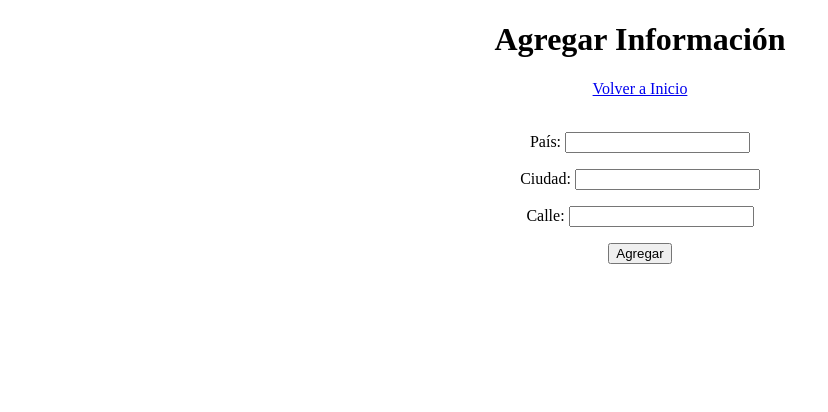
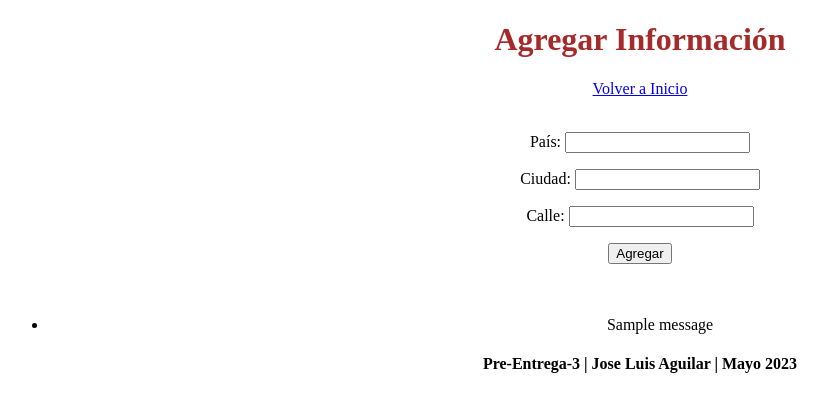
Before and after one commit to joseluis010/proyecto-3.1, a Django app: page /agregar/ in a window 1280 px wide. Shown: the top 412 px of the page, without its empty margins (0-828 px from the left). Run offline with Django 4.2, Linux system fonts and the light colour scheme; tables that the repository leaves empty hold one stand-in row (values such as "Sample post"); one stand-in notice (Sample message) is shown.

Commit message:
El codigo ya esta terminado, arreglar en busqueda

```diff
--- a/apps/home/models.py
+++ b/apps/home/models.py
@@ -16,6 +16,7 @@ class Ciudad(models.Model):
 class Calle(models.Model):
     nombre = models.CharField(max_length=100)
     ciudad = models.ForeignKey(Ciudad, on_delete=models.CASCADE)
+    pais = models.ForeignKey(Pais, on_delete=models.CASCADE)
 
     def __str__(self):
         return self.nombre
--- a/apps/home/templates/agregar_informacion.html
+++ b/apps/home/templates/agregar_informacion.html
@@ -1,13 +1,11 @@
 {% extends 'base.html' %}
 
-{% block title %}
-Agregar Información
-{% endblock %}
+
 
 
 
 {% block content %}
-<h1>Agregar Información</h1>
+<h1 style="color: brown;">Agregar Información</h1>
 <a href="{% url 'home:index' %}" class="btn btn-primary">Volver a Inicio</a>
 <br><br>
 <form method="post">
@@ -15,4 +13,15 @@ Agregar Información
     {{ form.as_p }}
     <button type="submit">Agregar</button>
 </form>
-{% endblock %}
+ <br><br>
+
+{% if messages %}
+<div class="alert alert-danger mt-3">
+    <ul>
+        {% for message in messages %}
+        <li>{{ message }}</li>
+        {% endfor %}
+    </ul>
+</div>
+{% endif %}
+{% endblock content %}
--- a/apps/home/templates/base.html
+++ b/apps/home/templates/base.html
@@ -7,8 +7,25 @@
     <title>Pre-entrega3</title>
 </head>
 <body>
-    <div style="text-align: center;"> {% block content %}
-    {% endblock %}
+    <div style="text-align: center;">
+        {% block content %}
+
+
+            {% if messages %}
+                <ul class="messages">
+            {% for message in messages %}
+            <li{% if message.tags %} class="{{ message.tags }}"{% endif %}>{{ message }}</li>
+            {% endfor %}
+            </ul>
+            {% endif %}
+
+        {% endblock %}
+    </div>
+
+    <div style="text-align: center;">
+        <footer>
+            {% include 'footer.html' %}
+        </footer>
     </div>
 </body>
 </html>
--- /dev/null
+++ b/apps/home/templates/footer.html
@@ -0,0 +1 @@
+<h4>Pre-Entrega-3 | Jose Luis Aguilar | Mayo 2023</h4>
--- a/apps/home/templates/index.html
+++ b/apps/home/templates/index.html
@@ -5,8 +5,8 @@ Inicio
 {% endblock %}
 
 {% block content %}
-<h1>Bienvenido a la página principal</h1>
-<h2>Aquí puedes agregar información o realizar búsquedas.</h2>
+<h1 style="color: brown;">Bienvenido a la página principal</h1>
+<h3 style="color: blue;">Aquí puedes agregar información o realizar búsquedas de baños públicos.</h3>
 
 <p><a href="{% url 'home:agregar' %}">Agregar información</a></p>
 <p><a href="{% url 'home:buscar' %}">Buscar baños</a></p>
--- a/apps/home/urls.py
+++ b/apps/home/urls.py
@@ -1,9 +1,12 @@
 
 from django.urls import path
+
 from . import views
 
+app_name = "home"
+
 urlpatterns = [
-     path('', views.index, name='index'),
+    path('', views.index, name='index'),
     path('agregar/', views.agregar_informacion, name='agregar'),
     path('buscar/', views.buscar, name='buscar'),
 ]
--- a/apps/home/views.py
+++ b/apps/home/views.py
@@ -1,3 +1,4 @@
+from django.contrib import messages  #mensaje de alerta
 from django.shortcuts import render, redirect
 from .models import Pais, Ciudad, Calle
 from .forms import AgregarInformacionForm, BuscarForm
@@ -17,22 +18,36 @@ def agregar_informacion(request):
 
             pais_obj, created = Pais.objects.get_or_create(nombre=pais)
             ciudad_obj, created = Ciudad.objects.get_or_create(nombre=ciudad, pais=pais_obj)
-            Calle.objects.create(nombre=calle, ciudad=ciudad_obj)
 
-            return redirect('agregar')
+            # Verificar si la calle ya existe en la ciudad
+            calle_obj, created = Calle.objects.get_or_create(nombre=calle, ciudad=ciudad_obj, pais=pais_obj )
+            if created:
+                # La calle ya existe, mostrar un mensaje de error o realizar alguna acción adicional
+                    messages.error(request, 'La calle ha sido creada con exito.')
+                    return redirect('home:agregar')
+
+                # messages.success(request, 'Información agregada exitosamente.')  # Mensaje de éxito
+                # return redirect('home:agregar')
+            else:
+                messages.error(request, 'La calle ya fue creada.')  # Mensaje de error
     else:
         form = AgregarInformacionForm()
 
     return render(request, 'agregar_informacion.html', {'form': form})
 
+
+
+
 def buscar(request):
     if request.method == 'POST':
         form = BuscarForm(request.POST)
         if form.is_valid():
+            pais = form.cleaned_data['pais']
             ciudad = form.cleaned_data['ciudad']
-            calles = Calle.objects.filter(ciudad__nombre=ciudad)
 
+            calles = Calle.objects.filter(ciudad__nombre=ciudad, ciudad__pais__nombre=pais)
             return render(request, 'buscar.html', {'calles': calles})
+
     else:
         form = BuscarForm()
 
```
Also changed, not shown: apps/home/admin.py (+3 -14 lines), apps/home/templates/buscar.html (+5 -11 lines), apps/home/migrations/0002_calle_pais.py (added), config/README.md (added), 1 other file.
